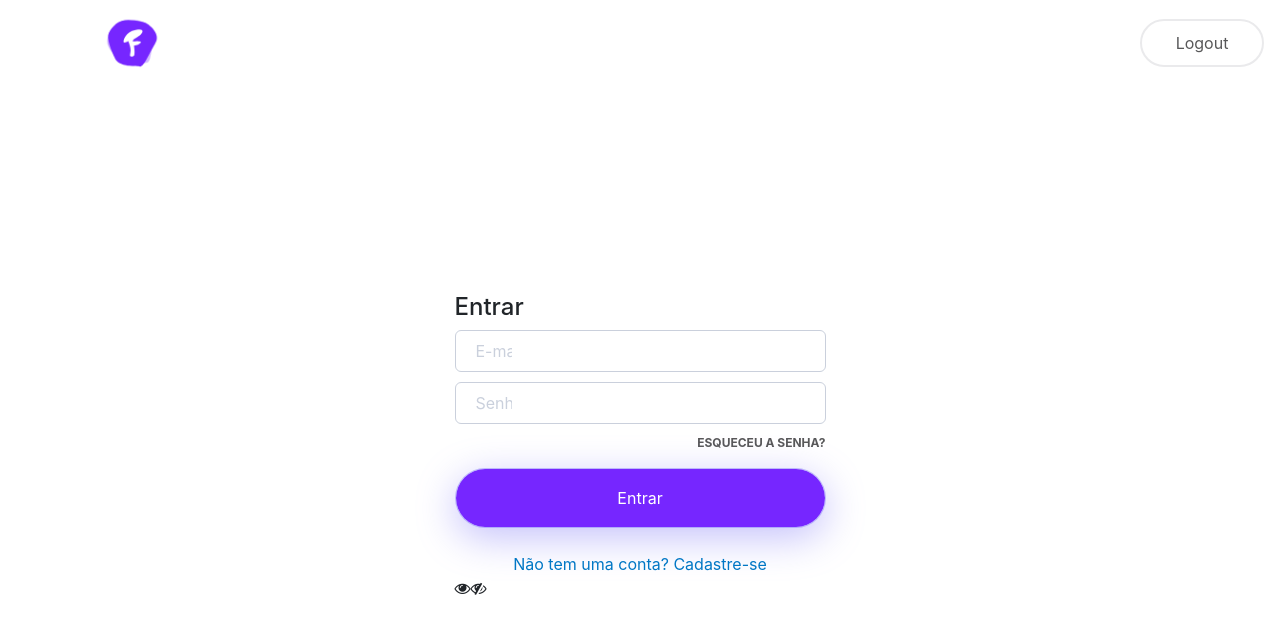
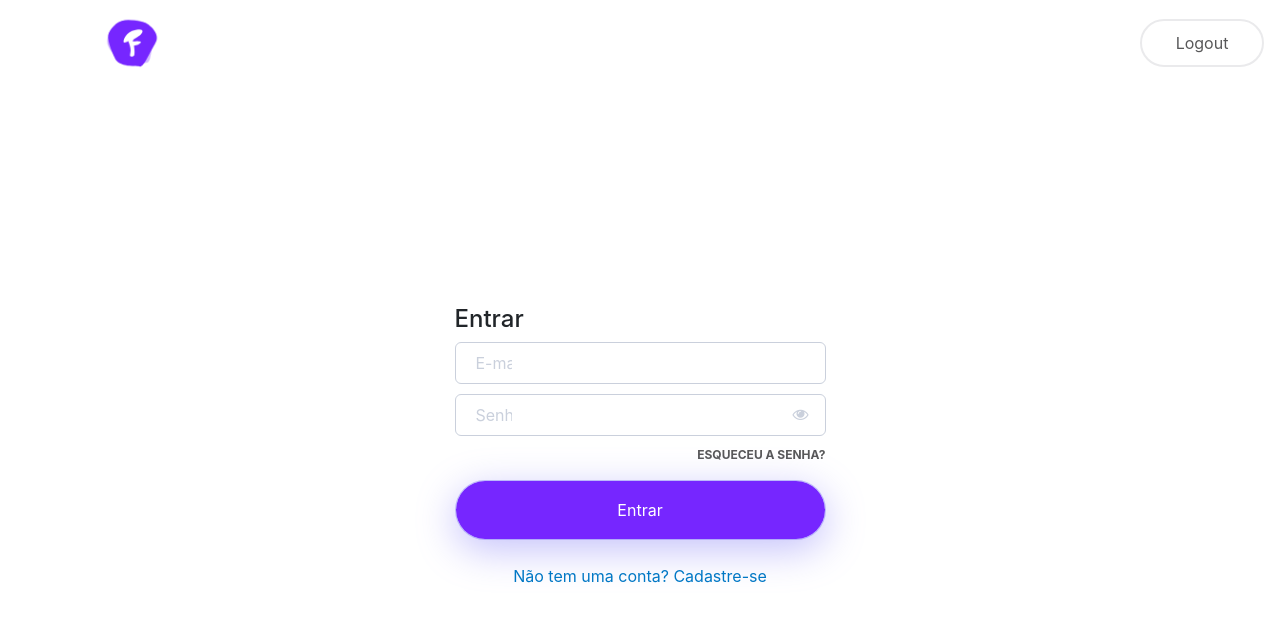
Before and after one commit to RafaZanezi/praxioapp, an Angular app: page /login in a window 1280 px wide. Shown: the top 634 px of the page. Built offline with nearby package versions, Linux system fonts and the light colour scheme.

Commit message:
ajuste de icone

```diff
--- a/src/app/components/login/login.component.html
+++ b/src/app/components/login/login.component.html
@@ -2,14 +2,19 @@
     <div class="container-form">
         <h4>Entrar</h4>
         <input type="text" placeholder="E-mail">
-        <input type="password" placeholder="Senha">
+
+        <div class="submit-line">
+            <input type="text" type="password" placeholder="Senha" />
+            <button class="submit-icon" type="submit">
+                <i class="fa fa-eye"></i>
+            </button>
+        </div>
 
         <p class="link">Esqueceu a senha?</p>
         <button class="btn btn-primary" type="submit">Entrar</button>
         <a class="link">Não tem uma conta? Cadastre-se</a>
 
-        <i class="fa fa-eye" aria-hidden="true"> </i>
-        <i class="fa fa-eye-slash" aria-hidden="true"> </i>
+        <!-- <i class="fa fa-eye-slash" aria-hidden="true"> </i> -->
     </div>
 
 </div>
--- a/src/app/components/login/login.component.scss
+++ b/src/app/components/login/login.component.scss
@@ -1,3 +1,5 @@
+@import '../../../assets/utils';
+
 .container .btn.btn-primary {
   top: 427px;
   left: 499px;
@@ -12,6 +14,10 @@ a.link {
   margin-top: 24px;
   color: #0077c5;
   font-size: 16px;
+  cursor: pointer;
+  &:hover {
+    color: color("primary")
+  }
 }
 
 p {
@@ -21,3 +27,19 @@ p {
   text-align: end;
   text-transform: uppercase;
 }
+
+
+.submit-icon {
+  position:absolute;
+  top:6.5px; right:-160px;
+  color: color("light");
+  z-index:10;
+  border:none;
+  background:transparent;
+  outline:none;
+}
+
+.submit-line {
+  position: relative;
+  width: 200px;
+}
```
